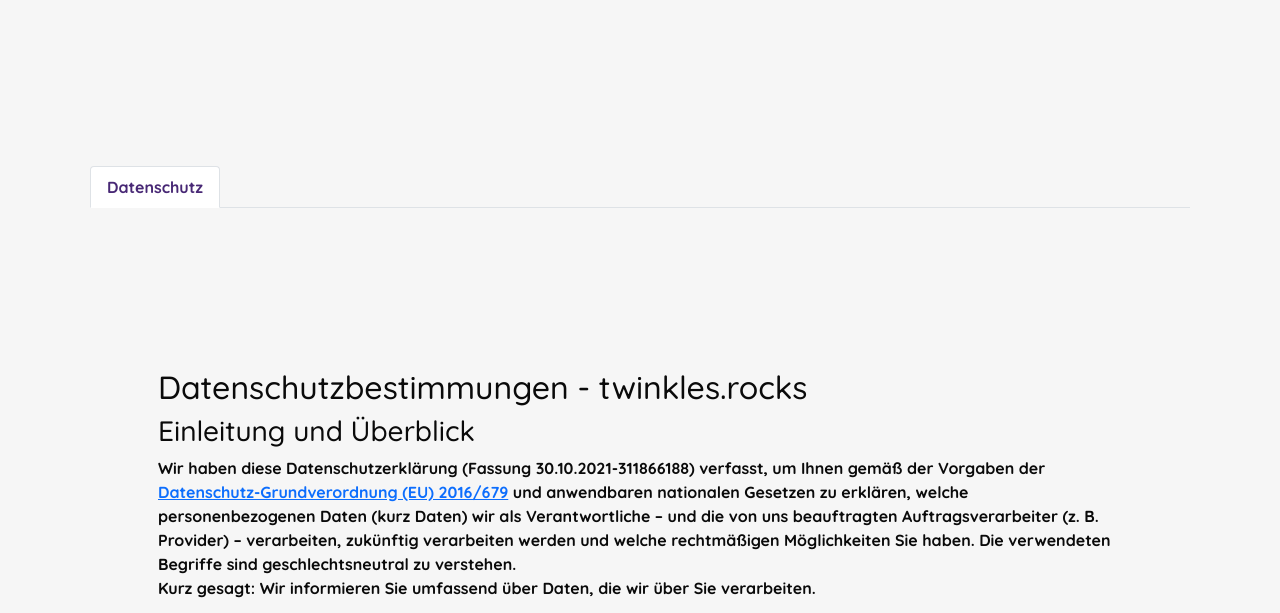
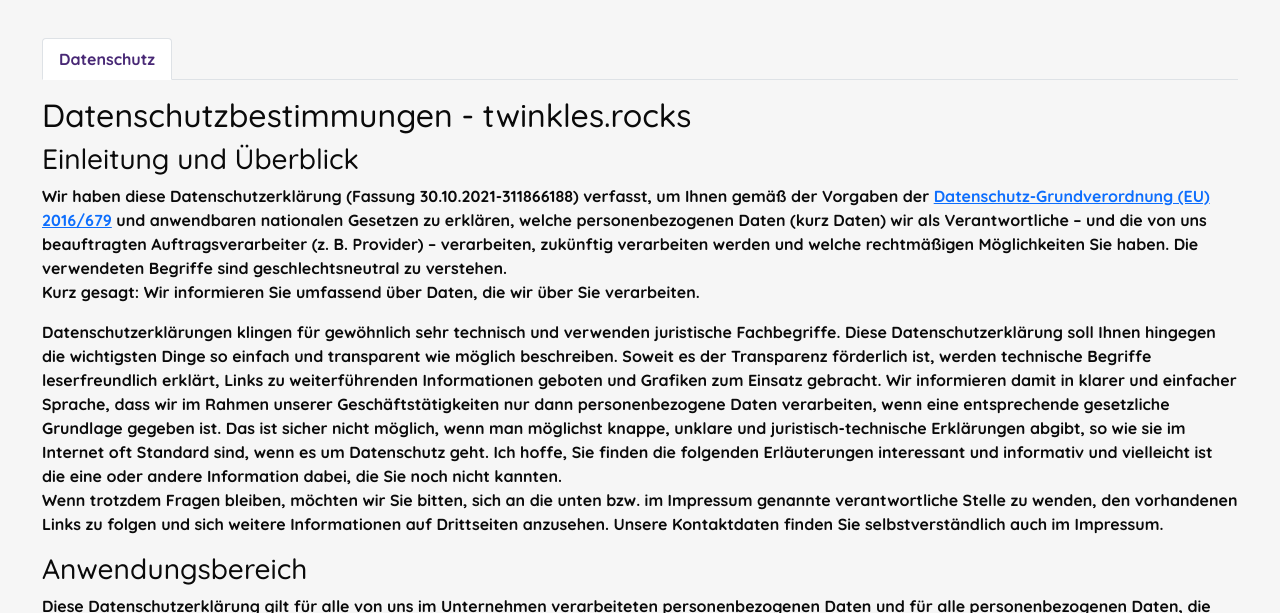
Before and after one commit to LennardZuendorf/twinkles-web, a website: page public/legal.html in a window 1280 px wide. Shown: the part 111-724 px from the top of the page. Drawn offline with nearby package versions, Linux system fonts and the light colour scheme.

Commit message:
c2.9 - added new legal styling, fixed padding

```diff
--- a/public/css/style.css
+++ b/public/css/style.css
@@ -71,9 +71,9 @@
 
 @media (min-width: 501px) {
     .content-box{
-        padding: 5em !important;
-        padding-top: 10em !important;
-        padding-bottom: 13em !important;
+        padding: 2em !important;
+        padding-top: 5em !important;
+        padding-bottom: 6em !important;
         height: 100%;
         width: 100%;
     }
@@ -130,3 +130,7 @@
     font-weight: bold !important;
     color: var(--spanish-violet) !important;
 }
+
+.content-box-legal{
+    padding: 2em !important;
+}
--- a/public/legal.html
+++ b/public/legal.html
@@ -59,7 +59,7 @@
 
 
 <!--content-->
-<div class="container-fluid content-box d-flex">
+<div class="container-fluid content-box-legal d-flex">
     <div class="row">
         <div class="col-12">
             <nav>
@@ -69,7 +69,7 @@
             </nav>
         </div>
 
-        <div class="tab-content content-box" id="nav-tabContent">
+        <div class="tab-content" id="nav-tabContent" style="padding-top: 1em">
             <div class="tab-pane fade show active" id="nav-home" role="tabpanel" aria-labelledby="nav-home-tab" style="color: var(--black)!important;">
                 <div>
                     <h2> Datenschutzbestimmungen - twinkles.rocks </h2>
```
Also changed, not shown: 1 other file.
